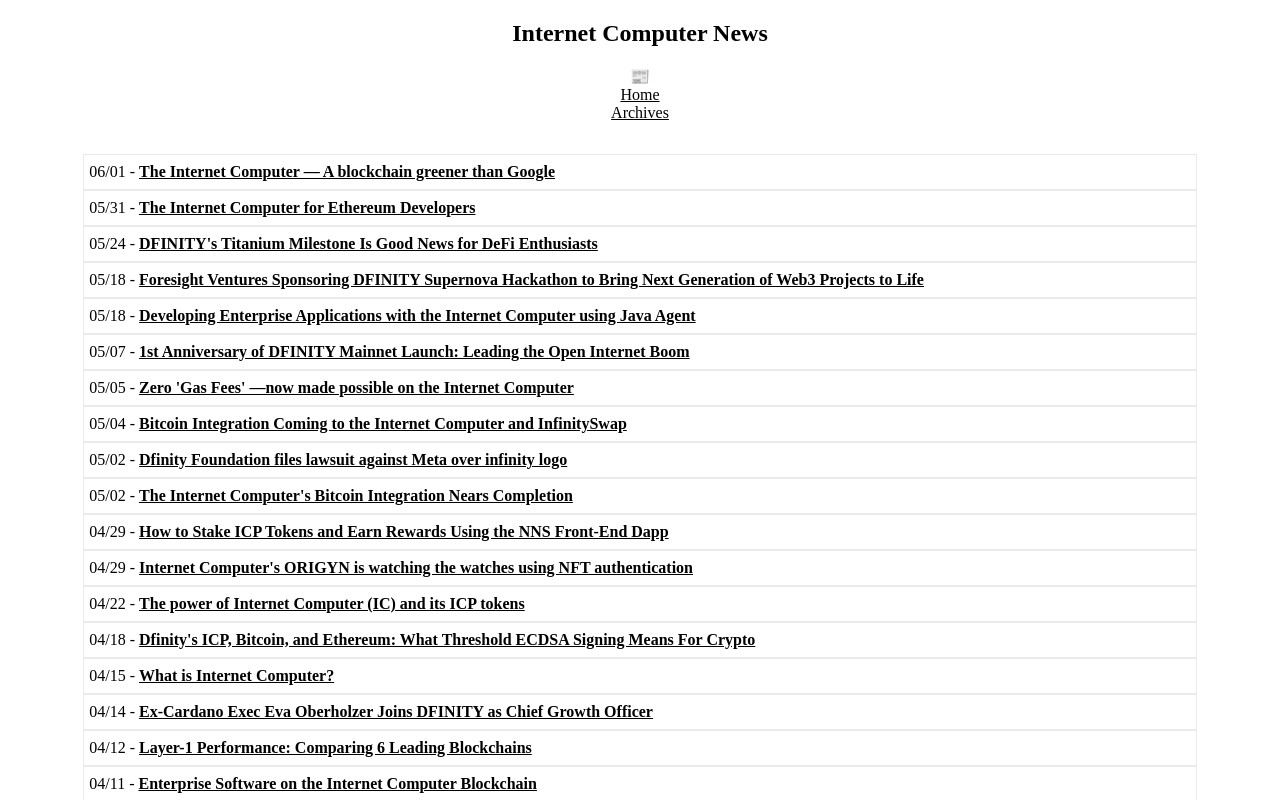
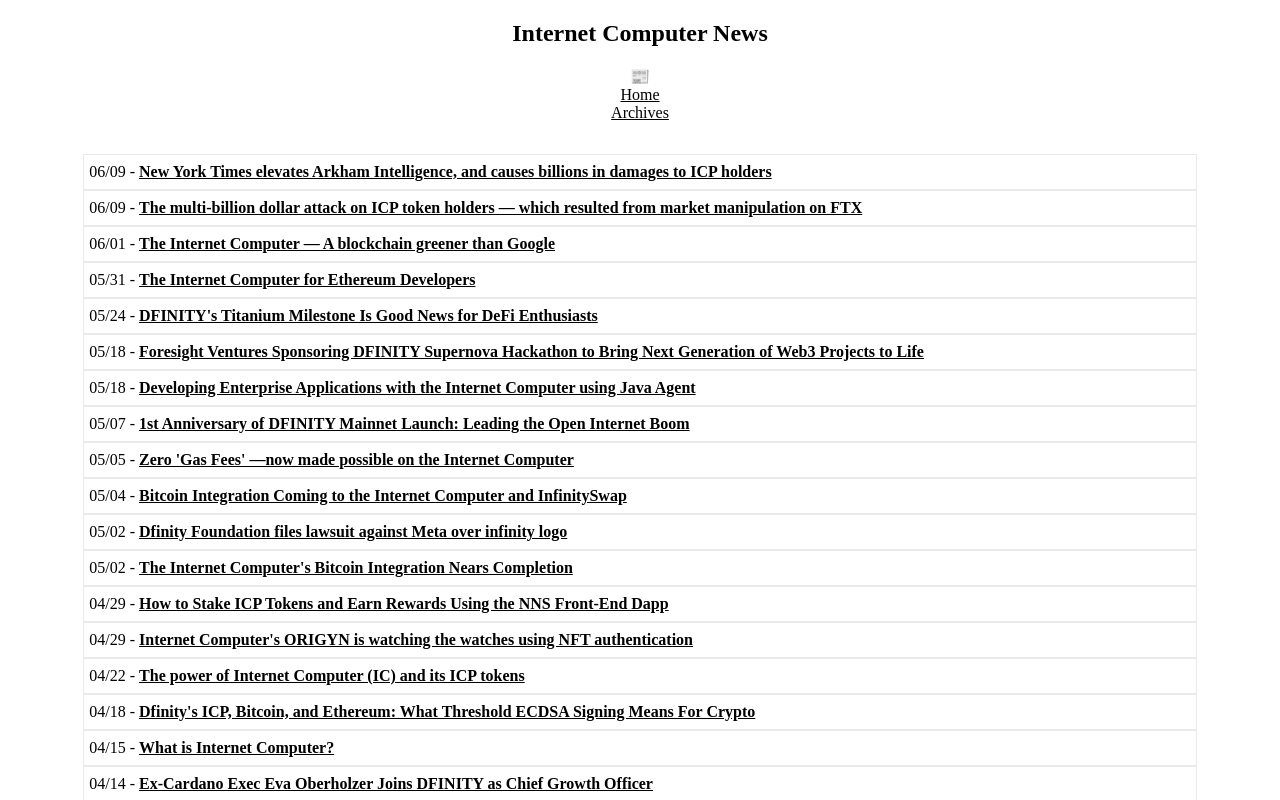
Before and after one commit to rjlucasm/ictoday, a Next.js app: page /news/2022 in a window 1280 px wide. Shown: the top 800 px of the page. Built offline with nearby package versions, Linux system fonts and the light colour scheme.

Commit message:
News 06/09

```diff
--- a/pages/news/2022.js
+++ b/pages/news/2022.js
@@ -19,6 +19,12 @@ export default function News22() {
             <Link href="/archive"><a style={{ color: 'inherit' }}>Archives</a></Link>
 
             <div className="pagesgrid">
+            <div className="pagescard">06/09 -&nbsp;
+                <a href="https://cryptoleaks.info/case-no-2" target="_blank" rel="noopener noreferrer">New York Times elevates Arkham Intelligence, and causes billions in damages to ICP holders</a>
+            </div>
+            <div className="pagescard">06/09 -&nbsp;
+                <a href="https://cryptoleaks.info/case-no-1" target="_blank" rel="noopener noreferrer">The multi-billion dollar attack on ICP token holders — which resulted from market manipulation on FTX</a>
+            </div>
             <div className="pagescard">06/01 -&nbsp;
                 <a href="https://medium.com/@talkingweb3/a-blockchain-greener-than-google-727fb7bbe574" target="_blank" rel="noopener noreferrer">The Internet Computer — A blockchain greener than Google</a>
             </div>
```
